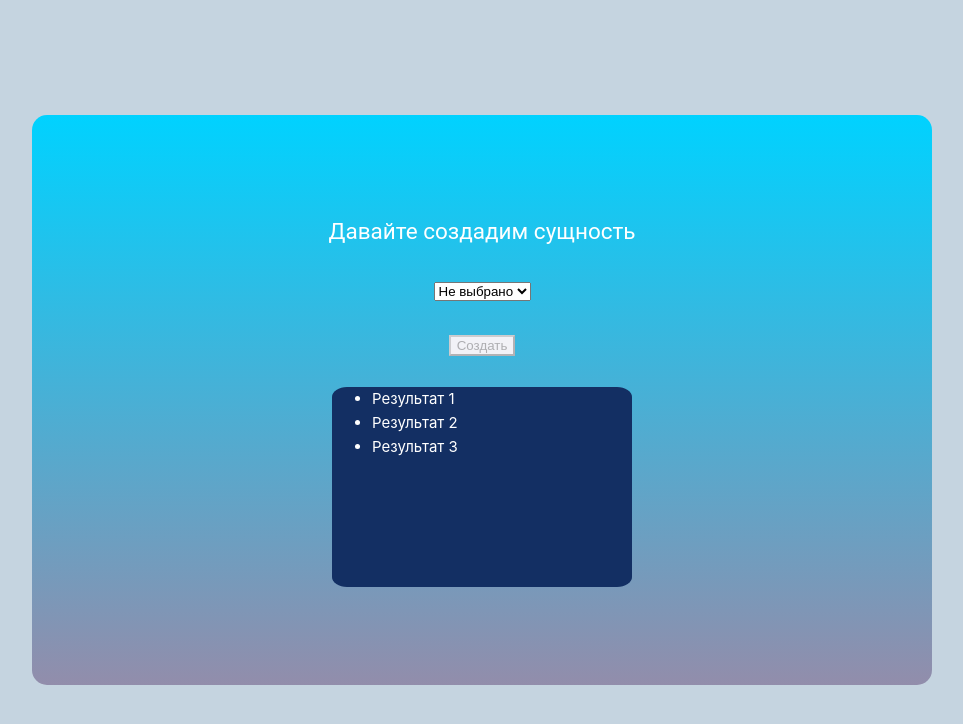
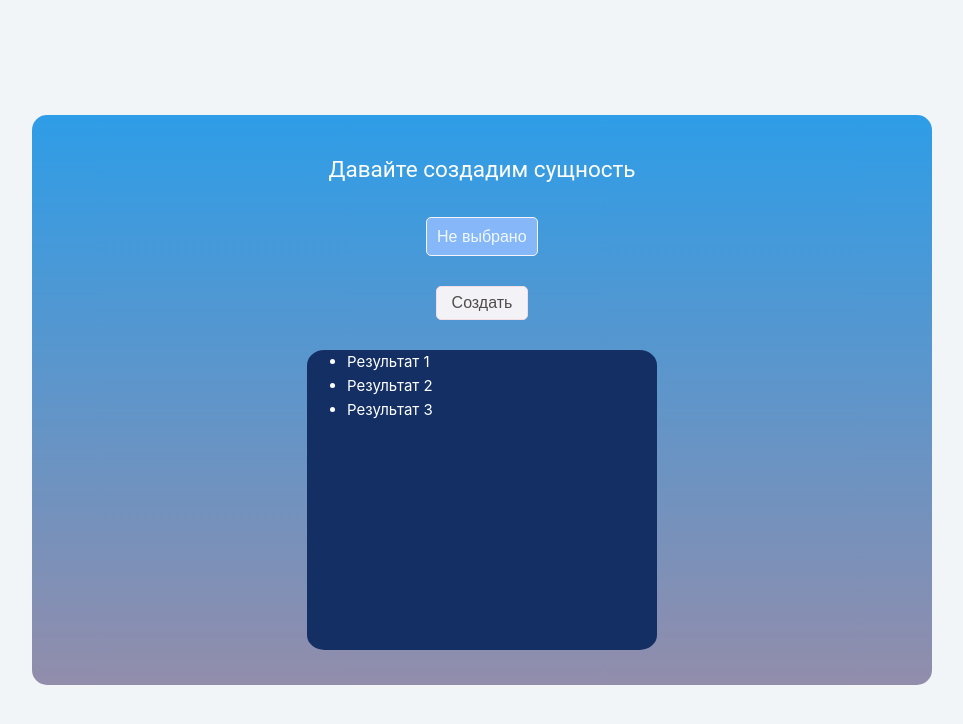
Before and after one commit to AlexMurrr/workWithAmoCRM, a Vue app: page / in a window 1280 px wide. Shown: the top 724 px of the page, without its empty margins (158-1121 px from the left). Built offline with nearby package versions, Linux system fonts and the light colour scheme.

Commit message:
style: fix

```diff
--- a/src/assets/main.css
+++ b/src/assets/main.css
@@ -7,7 +7,7 @@
 } */
 
   body{
-    background: rgb(197, 212, 224);
+    background: rgb(241, 245, 248);
     display: flex;
     justify-content: center;
     align-items: center;
--- a/src/components/buttonV.vue
+++ b/src/components/buttonV.vue
@@ -30,7 +30,7 @@ const changeName = () => {
 }
 
 .active {
-  background-color: rgb(9, 9, 146);
+  background-color: rgb(69, 69, 243);
   color: white;
 }
 
@@ -41,6 +41,7 @@ const changeName = () => {
   border: none;
   position: relative;
   overflow: hidden;
+  font-size: 20px;
 
 }
 
--- a/src/components/contanerV.vue
+++ b/src/components/contanerV.vue
@@ -18,8 +18,8 @@
 
 <style scoped>
 .resultContaner {
-    width: 300px;
-    height: 200px;
+    width: 350px;
+    height: 300px;
     overflow: auto;
     background-color: rgb(19, 47, 99);
     border-radius: 5%;
--- a/src/components/dropDown.vue
+++ b/src/components/dropDown.vue
@@ -41,11 +41,48 @@ const storeModal = modalStore();
 
 <template>
     <div>
-      <select v-model="selectedItem">
+      <select class="custom-select" v-model="selectedItem" >
         <option v-for="item in items" :key="item.id" :value="item.name">{{ item.name }}</option>
       </select>
     </div>
     <div>
-      <buttonSelect @click="s" :isActive="activeBtn" :nameButton = 'nameButton' :disabled="dis"/>
+      <buttonSelect class="button" @click="s" :isActive="activeBtn" :nameButton = 'nameButton' :disabled="dis"/>
     </div>
 </template>
+
+ <style>
+.custom-select {
+  appearance: none;
+  -webkit-appearance: none;
+  -moz-appearance: none;
+  padding: 10px;
+  font-size: 16px;
+  border: 1px solid rgb(245, 244, 250);
+  border-radius: 5px;
+  background-color: rgb(134, 183, 248);
+  cursor: pointer;
+  color: aliceblue;
+}
+
+.custom-select:focus {
+  outline: none;
+}
+
+.custom-select option {
+  padding: 10px;
+}
+
+.button {
+  display: inline-block;
+  padding: 7px 15px;
+  background-color: #eee5e7;
+  color: rgb(80, 76, 76);
+  font-size: 16px;
+  text-align: center;
+  text-decoration: none;
+  border: 1px solid #f3dce2;
+  border-radius: 5px;
+  transition: background-color 0.3s, color 0.3s;
+}
+
+</style>
--- a/src/components/totalComponets.vue
+++ b/src/components/totalComponets.vue
@@ -28,7 +28,7 @@
     align-items: center;
     flex-direction: column;
     gap: 30px;
-    background: linear-gradient(to bottom, #00d2ff, #928dab);
+    background: linear-gradient(to bottom, #2e9de7, #928dab);
     height: 570px;
     width: 900px;
     border-radius: 15px;
```
